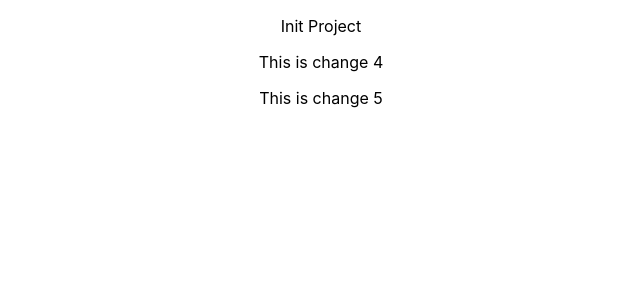
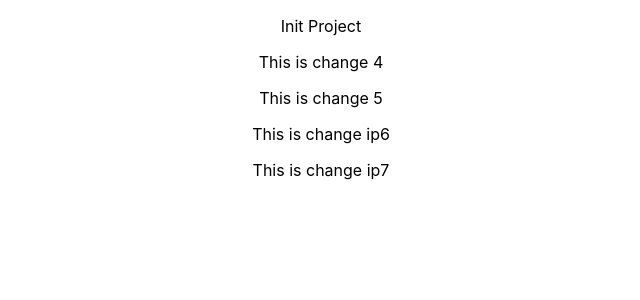
Before and after one commit to Ducnhat96/react-query-repo, a React (Create React App) app: page / in a window 1280 px wide. Shown: the top 300 px of the page, without its empty margins (319-959 px from the left). Built offline with nearby package versions, Linux system fonts and the light colour scheme.

Commit message:
change app

```diff
--- a/src/App.js
+++ b/src/App.js
@@ -11,6 +11,11 @@ function App() {
         <p>This is change 5
         </p>
       </div>
+      <div>
+        <p>This is change ip6</p>
+        <p>This is change ip7
+        </p>
+      </div>
     </div>
   );
 }
```
